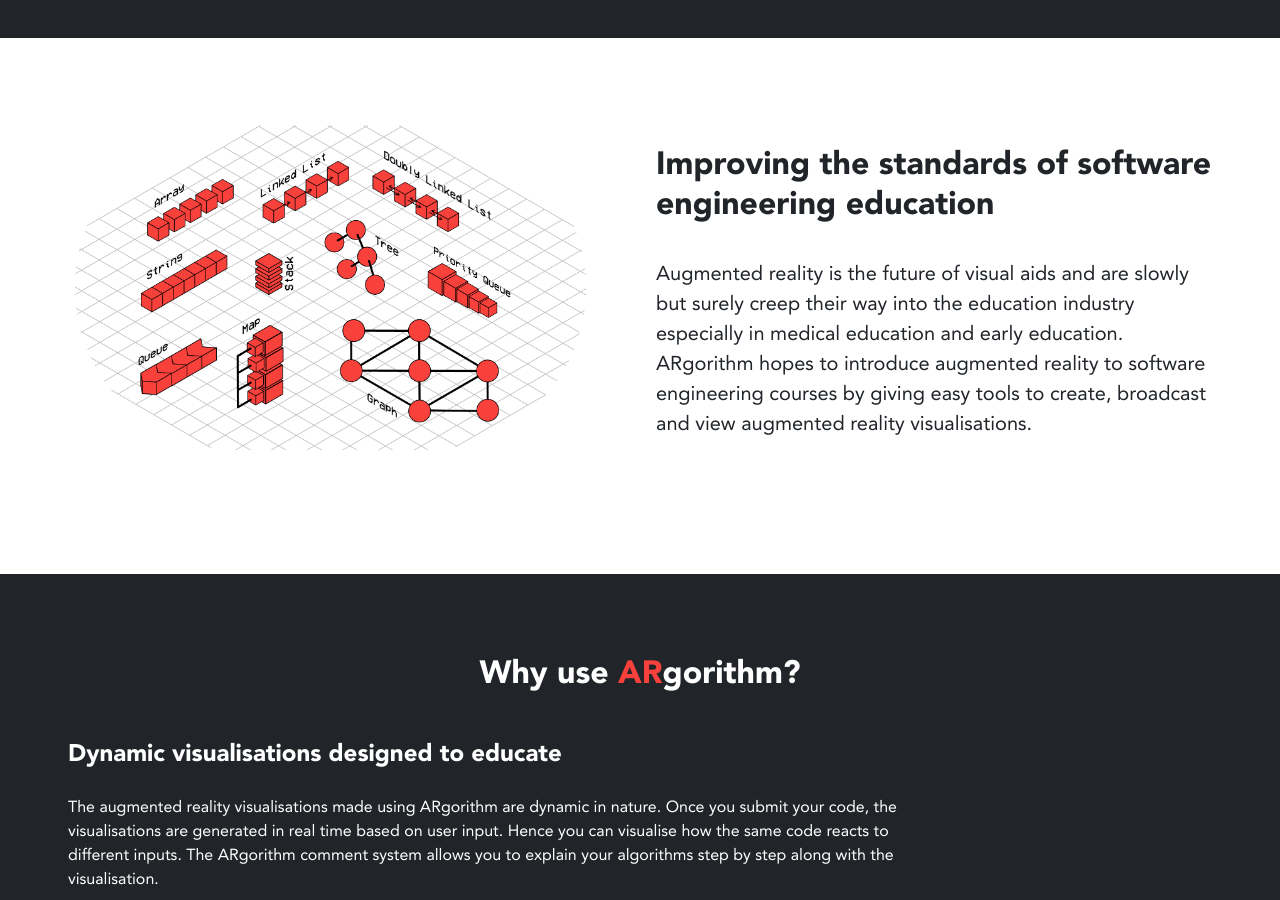
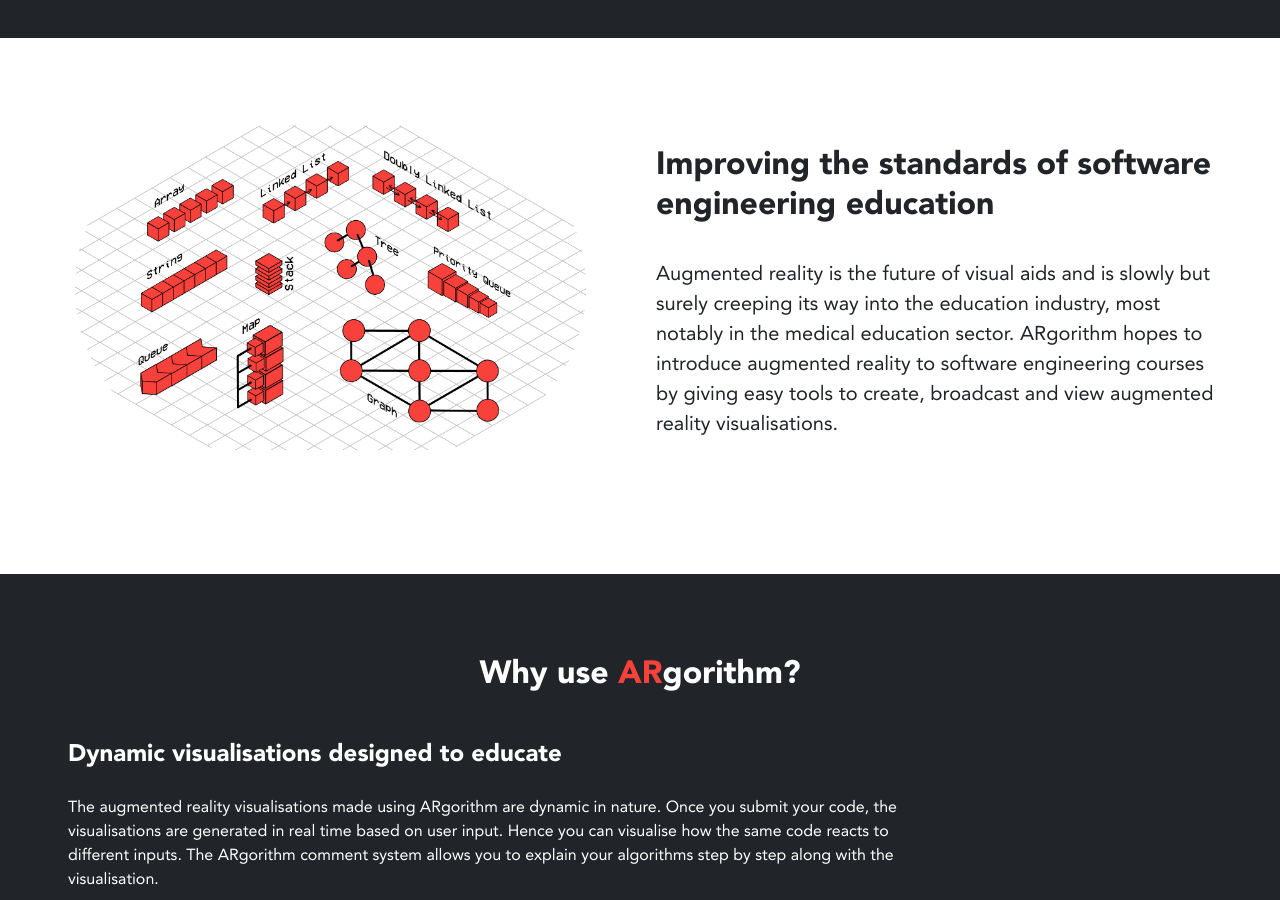
Before and after one commit to ARgorithm/argorithm.github.io, a Jekyll site: the page built from index.html, in a window 1280 px wide and 900 px high, scrolled down 999 px. Built offline with Jekyll 4.4.1, drawn with Linux system fonts in a browser that asks for light colours.

Commit message:
Update index.html

```diff
--- a/index.html
+++ b/index.html
@@ -47,8 +47,8 @@
         <div class="col-6_md-12">
           <h2>Improving the standards of software engineering education</h2>
           <p>
-            Augmented reality is the future of visual aids and are slowly but surely creep their way into
-            the education industry especially in medical education and early education.
+            Augmented reality is the future of visual aids and is slowly but surely creeping its way into
+            the education industry, most notably in the medical education sector.
             ARgorithm hopes to introduce augmented reality to software engineering courses by giving easy
             tools to create, broadcast and view augmented reality visualisations.
           </p>
```
